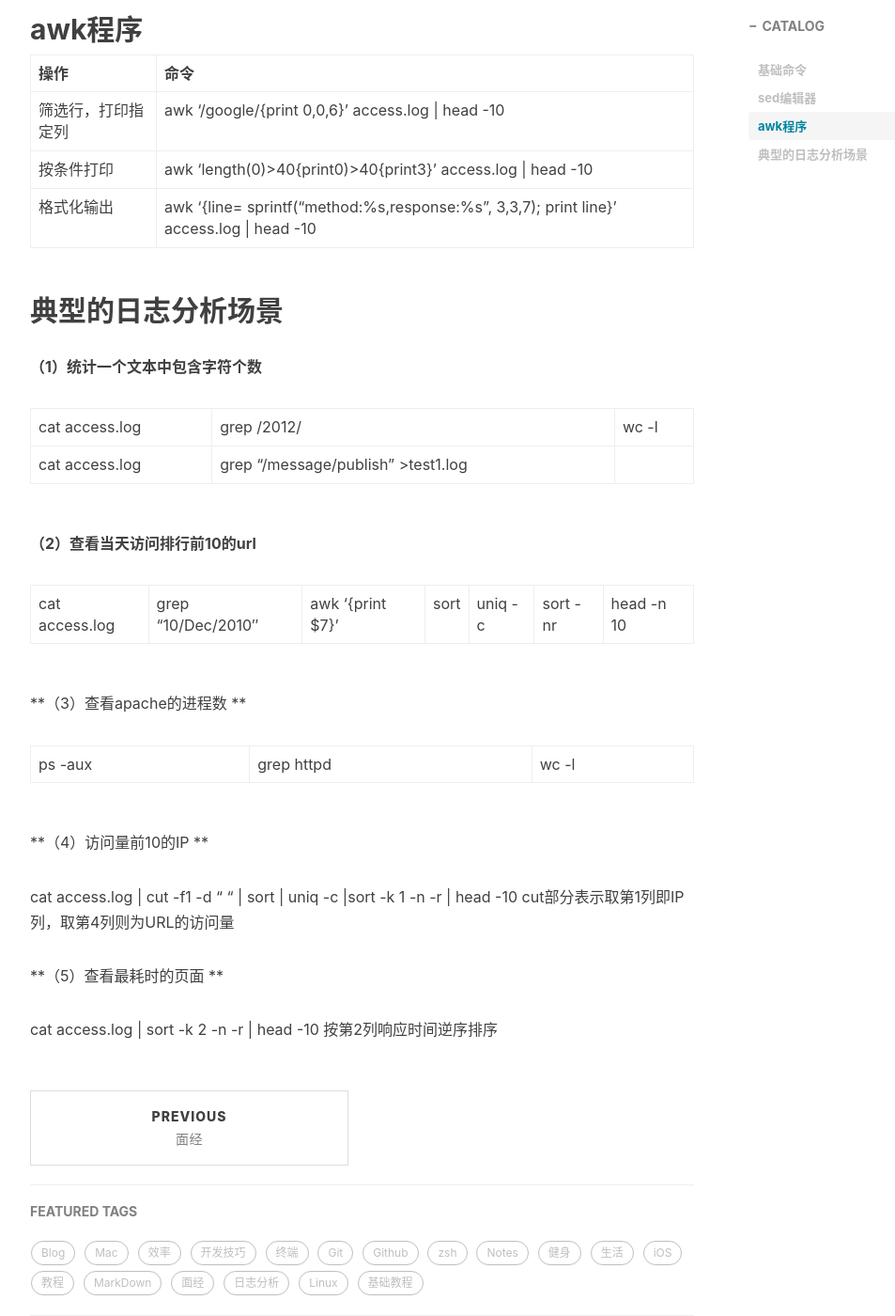
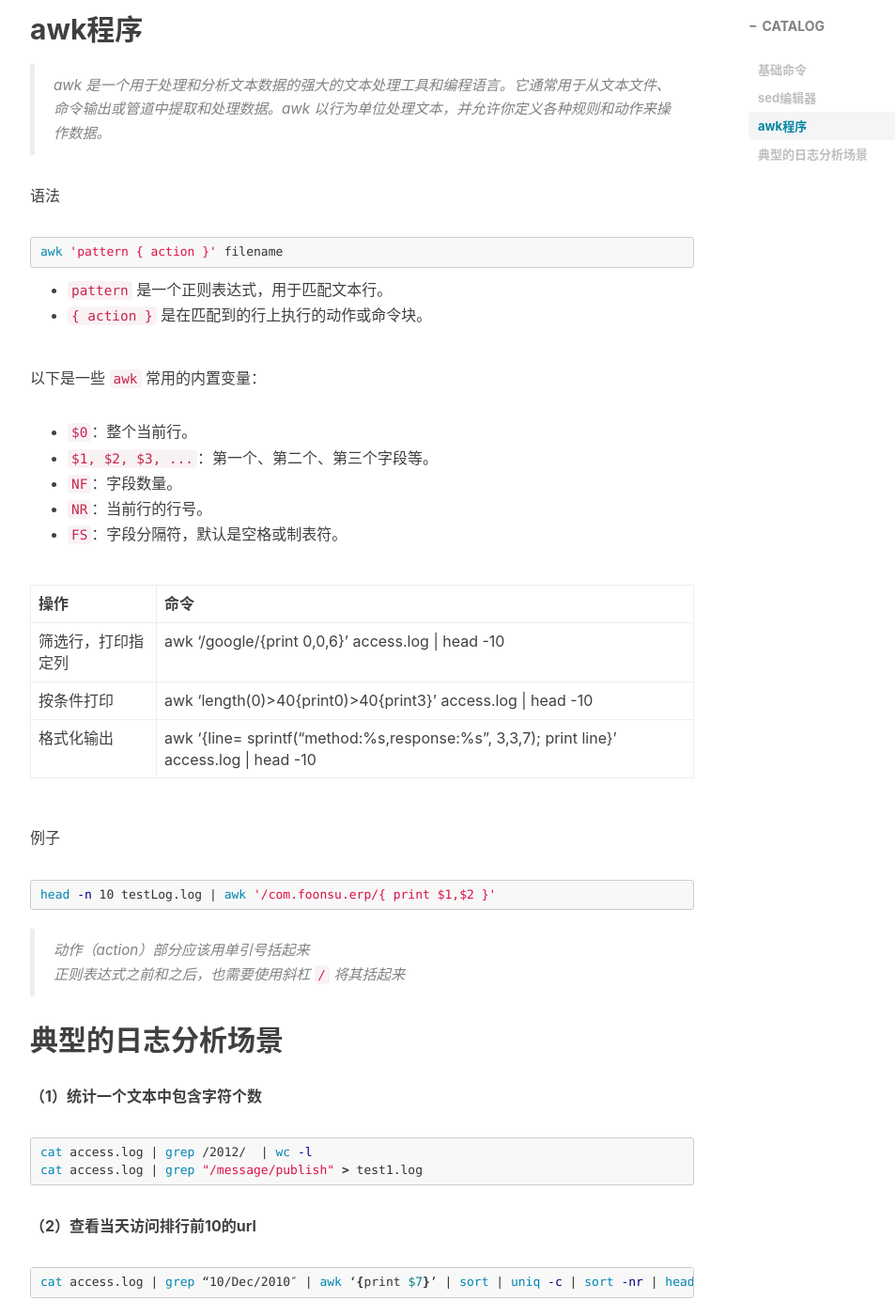
Before and after one commit to tongyongtao/tongyongtao.github.io, a Jekyll site: the page built from _posts/2024-02-02-Linux常用的日志分析命令与工具.md, in a window 1280 px wide and 1400 px high, scrolled down 2253 px. Shown: the whole window at 94% size, without its empty margins (233-1186 px from the left). Built offline with Jekyll 4.4.1, drawn with Linux system fonts in a browser that asks for light colours; nearby versions of some CDN libraries; comment, search, counter and statistics services are not loaded; some of the changed text lies outside the part shown.

Commit message:
update blog

`````diff
--- a/_posts/2024-02-02-Linux常用的日志分析命令与工具.md
+++ b/_posts/2024-02-02-Linux常用的日志分析命令与工具.md
@@ -62,11 +62,44 @@ tags: #标签
 
 ## awk程序
 
+> awk 是一个用于处理和分析文本数据的强大的文本处理工具和编程语言。它通常用于从文本文件、命令输出或管道中提取和处理数据。awk 以行为单位处理文本，并允许你定义各种规则和动作来操作数据。
+
+语法
+
+````shell
+awk 'pattern { action }' filename
+````
+
+- `pattern` 是一个正则表达式，用于匹配文本行。
+- `{ action }` 是在匹配到的行上执行的动作或命令块。
+
+以下是一些 `awk` 常用的内置变量：
+
+- `$0`：整个当前行。
+- `$1, $2, $3, ...`：第一个、第二个、第三个字段等。
+- `NF`：字段数量。
+- `NR`：当前行的行号。
+- `FS`：字段分隔符，默认是空格或制表符。
+
 | 操作               | 命令                                                         |
 | ------------------ | ------------------------------------------------------------ |
 | 筛选行，打印指定列 | awk '/google/{print 0,0,6}' access.log \| head -10           |
 | 按条件打印         | awk 'length(0)>40{print0)>40{print3}' access.log \| head -10 |
 | 格式化输出         | awk '{line= sprintf("method:%s,response:%s", 3,3,7); print line}' access.log \| head -10 |
+
+
+
+例子
+
+````shell
+head -n 10 testLog.log | awk '/com.foonsu.erp/{ print $1,$2 }'
+````
+
+
+
+>动作（action）部分应该用单引号括起来
+>
+>正则表达式之前和之后，也需要使用斜杠 `/` 将其括起来
 
 
 
@@ -76,23 +109,43 @@ tags: #标签
 
 **（1）统计一个文本中包含字符个数**
 
+````shell
 cat access.log | grep /2012/  | wc -l
-cat access.log |grep "/message/publish" >test1.log
+cat access.log | grep "/message/publish" > test1.log
+````
+
+
 
 **（2）查看当天访问排行前10的url**
 
+````shell
 cat access.log | grep “10/Dec/2010″ | awk ‘{print $7}’ | sort | uniq -c | sort -nr | head -n 10
+````
+
+
 
 **（3）查看apache的进程数 **
 
+````shell
 ps -aux | grep httpd | wc -l
+````
+
+
 
 **（4）访问量前10的IP **
 
+````shell
 cat access.log | cut -f1 -d " " | sort | uniq -c |sort -k 1 -n -r | head -10
+````
+
 cut部分表示取第1列即IP列，取第4列则为URL的访问量
+
+
 
 **（5）查看最耗时的页面 **
 
+````shell
 cat access.log | sort -k 2 -n -r | head -10
+````
+
 按第2列响应时间逆序排序
`````
